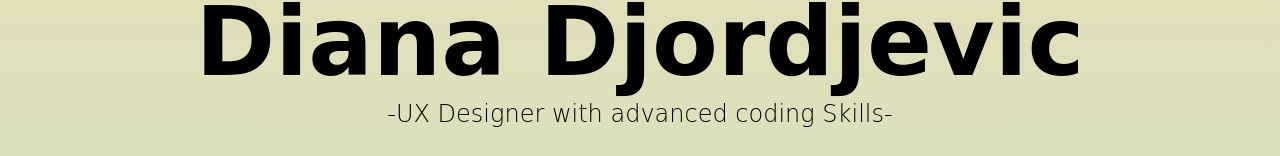
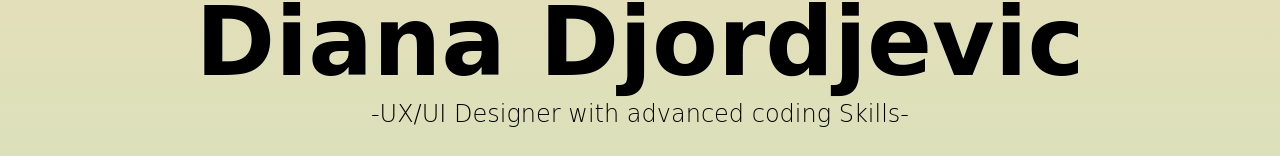
Before and after one commit to DixyPixy/My-Portfolio, a website: page public_html/index.html in a window 1280 px wide. Shown: the part 340-496 px from the top of the page. Drawn offline with nearby package versions, Linux system fonts and the light colour scheme; a web font is replaced by a local one.

Commit message:
tiny changes

```diff
--- a/public_html/index.html
+++ b/public_html/index.html
@@ -104,7 +104,7 @@ $(".fancybox").fancybox({
 </div>
 <div id="header-text">
 <h1>Diana Djordjevic</h1>
-<p>-UX Designer with advanced coding Skills-</p>
+<p>-UX/UI Designer with advanced coding Skills-</p>
 </div>
 <div id="headerimagedown" class="deco-image">
 <img src="images/logodole1234.svg" alt="">
--- a/public_html/scss/portfolio.scss
+++ b/public_html/scss/portfolio.scss
@@ -210,7 +210,6 @@ img {
 		border: none;
 		border-radius: 48px;
 		width: 100%;
-
 		margin: 0 0 2vw 0;
 	}
 
```
